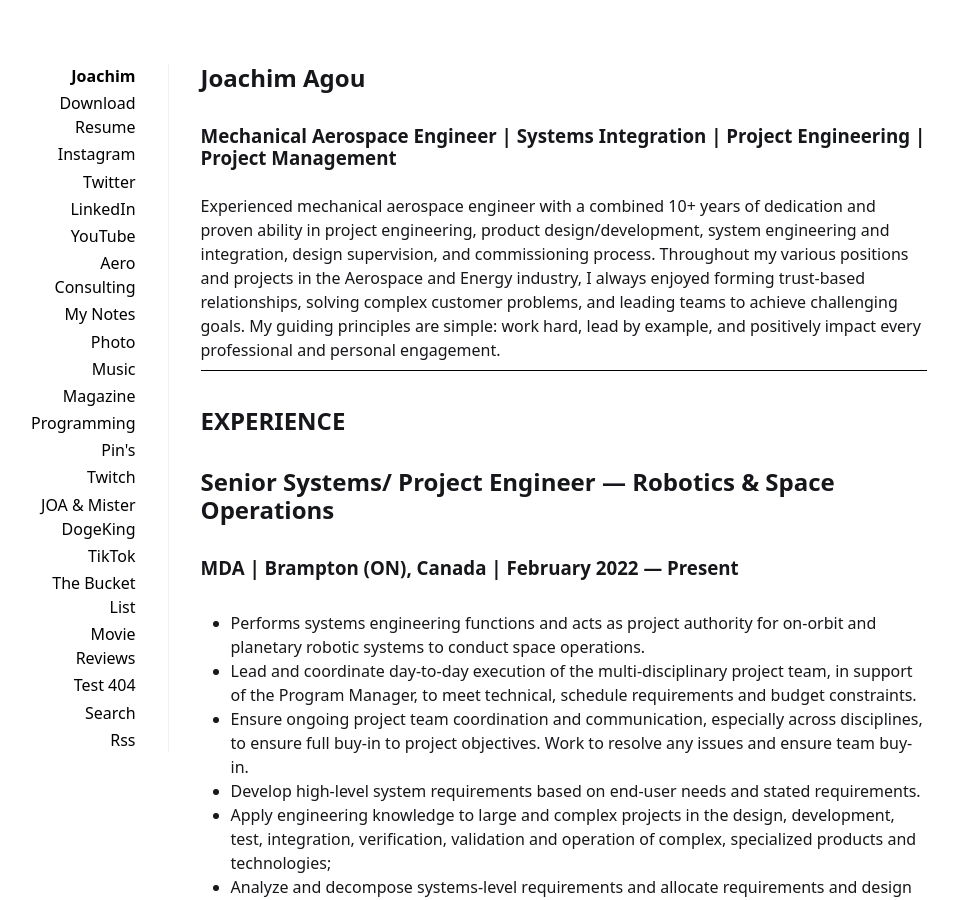
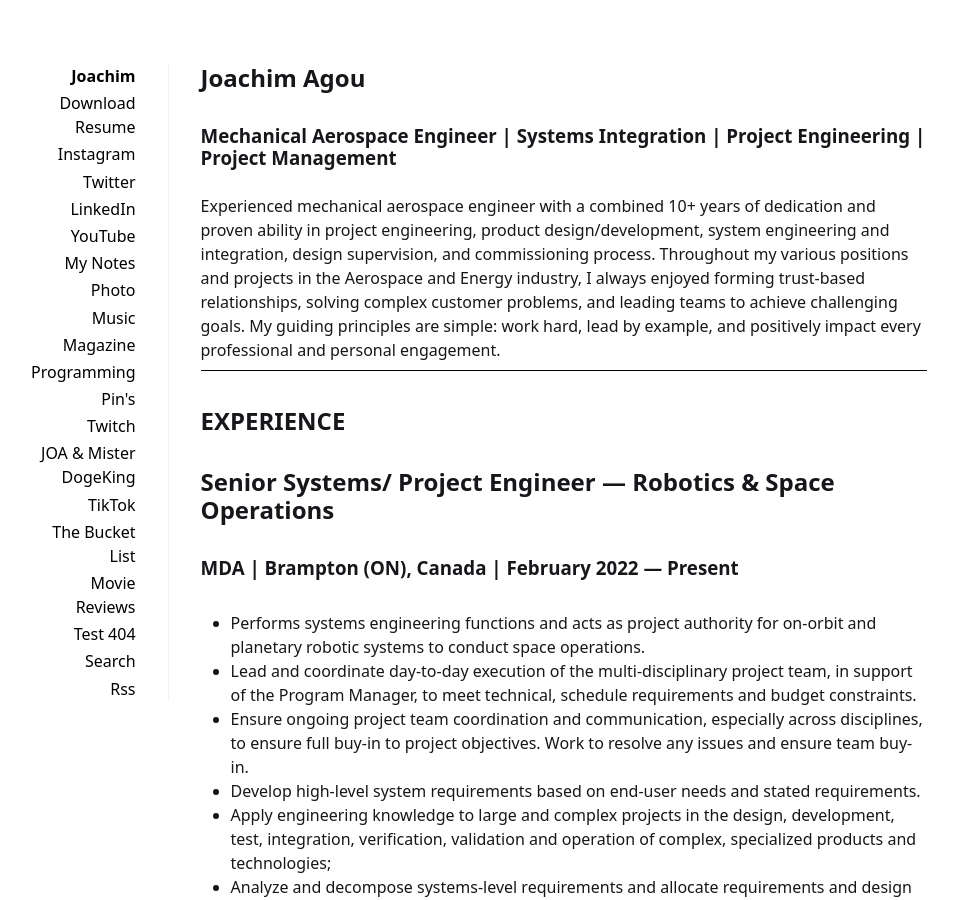
Before and after one commit to casagou/joa, a Jekyll site: the page built from index.md, in a window 1280 px wide and 900 px high. Shown: the whole window, without its empty margins (161-1114 px from the left). Built offline with Jekyll 4.4.1, drawn with Linux system fonts in a browser that asks for light colours.

Commit message:
Update navigation.yml

```diff
--- a/_data/navigation.yml
+++ b/_data/navigation.yml
@@ -11,8 +11,6 @@ links:
   url: http://cv.joa.im
 - title: YouTube
   url: http://yt.joa.im
-- title: Aero Consulting
-  url: http://joa.aero
 - title: My Notes
   url: http://notes.joa.im
 - title: Photo
```
